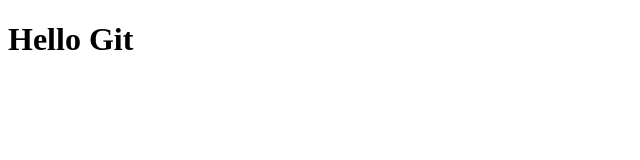
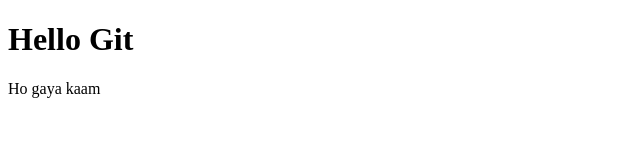
Before and after one commit to rajeshrajdeep/helloGit, a plain HTML site: page index.html in a window 1280 px wide. Shown: the whole page, without its empty margins (0-640 px from the left). Drawn offline with Linux system fonts and the light colour scheme.

Commit message:
ab to ho gaya kaam

```diff
--- a/index.html
+++ b/index.html
@@ -8,6 +8,7 @@
 <body>
     <main>
         <h1>Hello Git</h1>
+        <p>Ho gaya kaam</p>
     </main>
 </body>
 </html>
```
